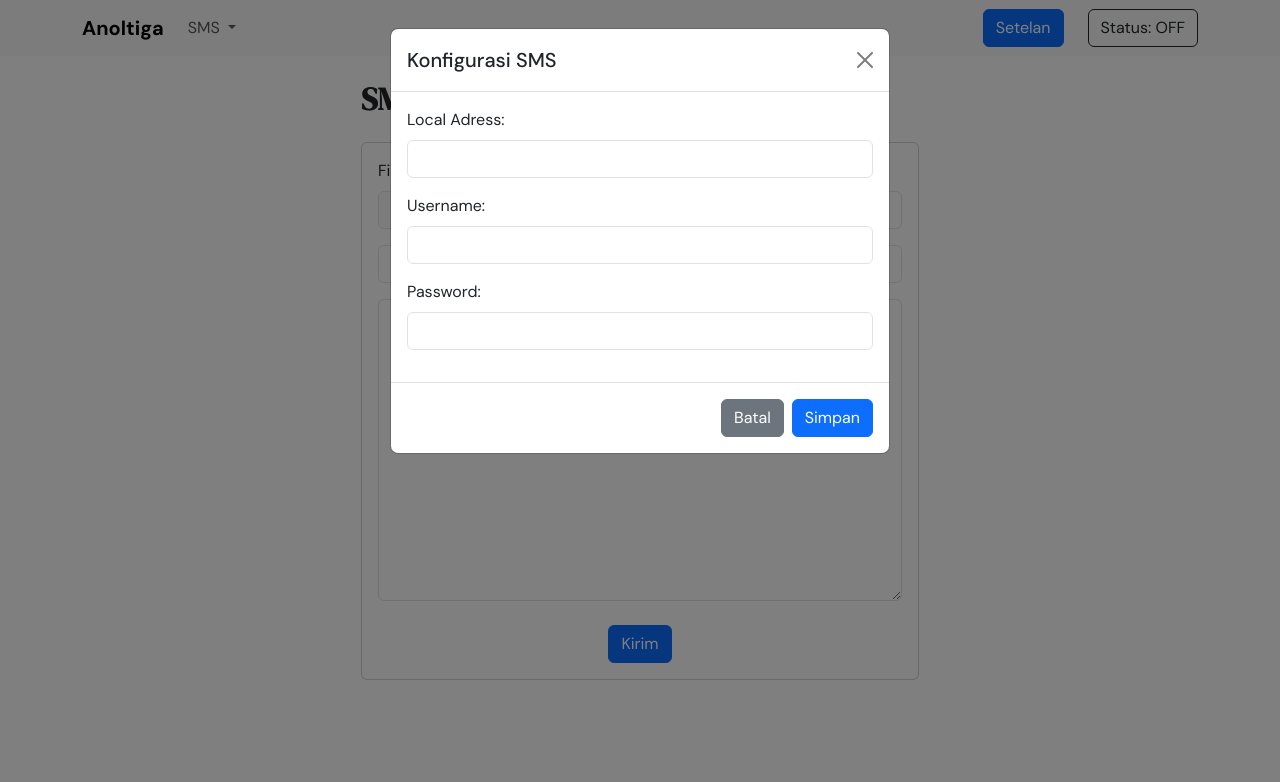
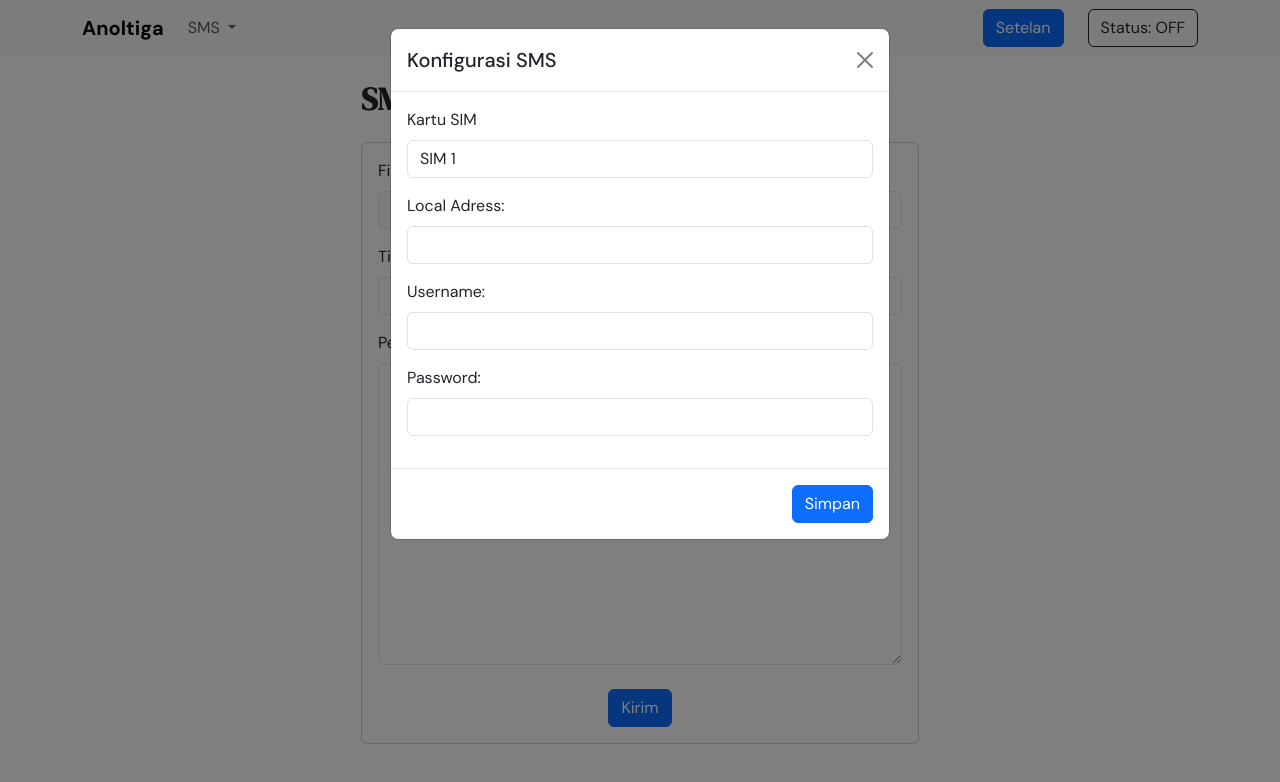
Before and after one commit to ryunze/anoltiga, a Vue app: page / in a window 1280 px wide. Both pictures are taken after a click on the button "Setelan". Shown: the top 782 px of the page. Built offline with nearby package versions, Linux system fonts and the light colour scheme; no server answers; a small style sheet from the web is missing.

Commit message:
update sim number

```diff
--- a/src/partials/NavbarComponent.vue
+++ b/src/partials/NavbarComponent.vue
@@ -21,6 +21,13 @@
                 <div class="modal-body">
                     <form>
                         <div class="mb-3">
+                            <label for="localAddress" class="form-label" >Kartu SIM</label>
+                            <select class="form-control" v-model="smsConfig.simNumber">
+                                <option value="1">SIM 1</option>
+                                <option value="2">SIM 2</option>
+                            </select>
+                        </div>
+                        <div class="mb-3">
                             <label for="localAddress" class="form-label">Local Adress:</label>
                             <input type="text" class="form-control" v-model="smsConfig.localAddress">
                         </div>
@@ -35,7 +42,6 @@
                     </form>
                 </div>
                 <div class="modal-footer">
-                    <button type="button" class="btn btn-secondary" data-bs-dismiss="modal">Batal</button>
                     <button type="button" class="btn btn-primary" @click="saveConfig">Simpan</button>
                 </div>
             </div>
@@ -92,7 +98,8 @@
                 smsConfig: {
                     localAddress: '',
                     username: '',
-                    password: ''
+                    password: '',
+                    simNumber: '1'
                 },
                 sms: {
                     status: 'OFF',
@@ -156,6 +163,7 @@
                             this.smsConfig.localAddress = result.data['local_address']
                             this.smsConfig.username = result.data['user_name']
                             this.smsConfig.password = result.data['user_password']
+                            this.smsConfig.simNumber = result.data['sim_number']
                             console.log(this.smsConfig)
                             break;
                     }
--- a/src/views/SMSBlastView.vue
+++ b/src/views/SMSBlastView.vue
@@ -37,8 +37,10 @@
                             <input type="file" @change="setFileCsv" name="fileCsv" class="form-control" accept="text/csv">
                         </div>
                         <div class="mb-3">
+                            <label class="form-label">Timeout (Detik)</label>
                             <input type="text" class="form-control" v-model="blast.timeout">
                         </div>
+                        <label class="form-label">Pesan (Template)</label>
                         <textarea name="message" v-model="message" id="" class="form-control"
                             placeholder="Tulis pesan di sini.." rows="12"></textarea>
                     </form>
```
Also changed, not shown: 8 other files (tests, documents, lock files or other folders).
